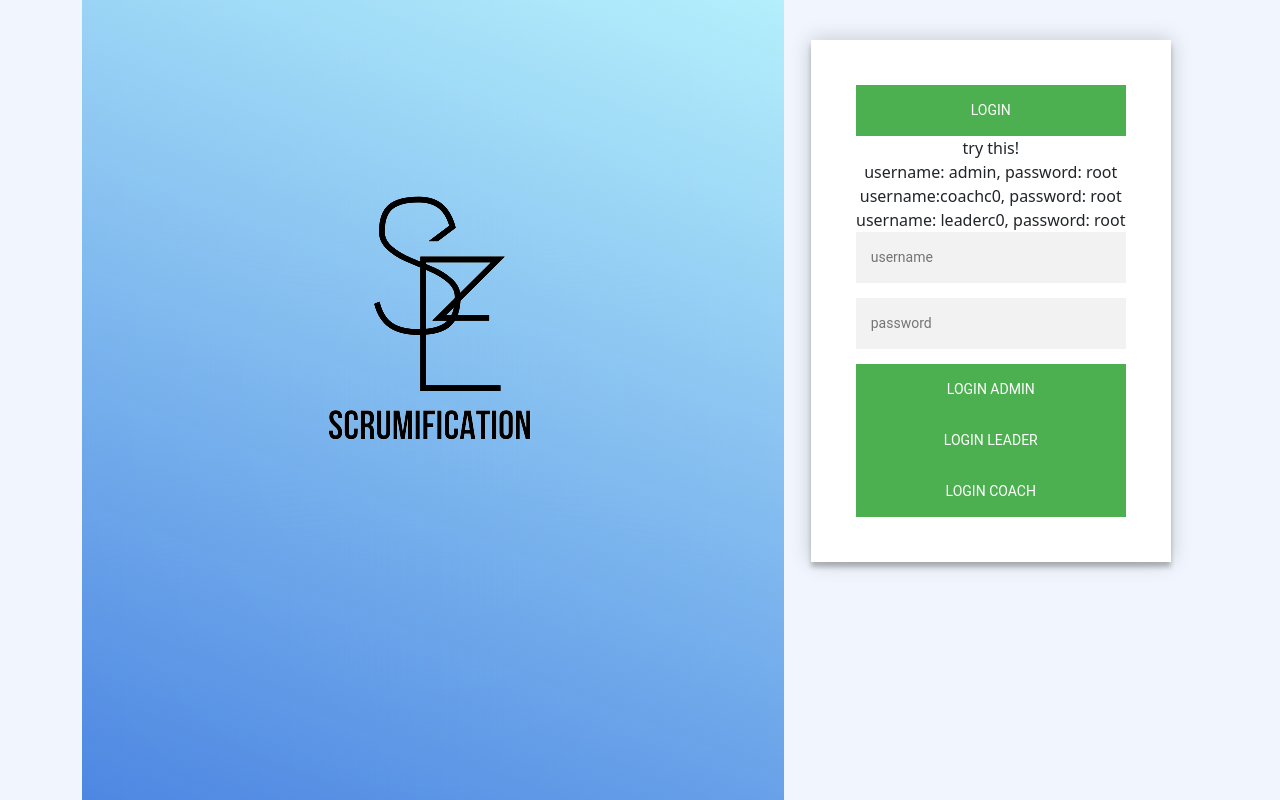
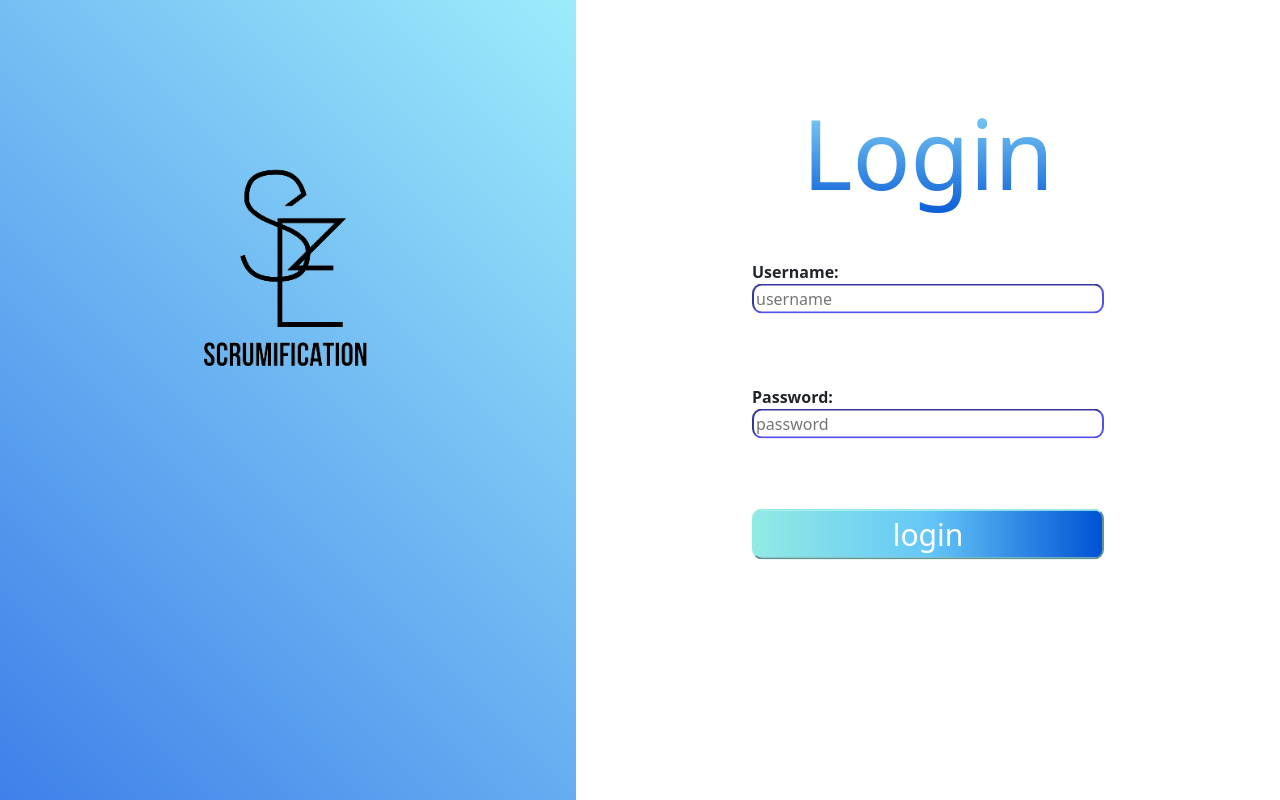
Before and after one commit to Naruson/scrumnification-frontend, a Vue app: page / in a window 1280 px wide. Built offline with nearby package versions, Linux system fonts and the light colour scheme; what vue-sweetalert2 would draw is missing.

Commit message:
edit login file frontend 27/3/2566 22.52

```diff
--- a/src/views/LoginView.vue
+++ b/src/views/LoginView.vue
@@ -4,7 +4,6 @@ import { ref } from "vue";
 import { useAccount } from "@/stores/accounts";
 import { onMounted } from "vue";
 import router from "@/router";
-import Swal from "sweetalert2";
 
 onMounted(() => {
   let authen = localStorage.getItem('isAuthen');
@@ -53,55 +52,35 @@ function login(){
   console.log(password.value);
   useAccount.dispatch("login");
 }
-
-// Swal.fire({
-//   title: 'Logged in ...',
-//   html: 'Please wait...',
-//   allowEscapeKey: false,
-//   allowOutsideClick: false,
-//   didOpen: () => {
-//     Swal.showLoading()
-//   }
-// });
 </script>
 
 
 
 <template>
 
-<div class="d-flex justify-content-between">
-
-    <div class="p-2 flex-fill bd-highlight logo-index">
+<div>
+  <div class="split left">
+  <div class="centered">
       <img id="icon" src="../assets/icon/Pink_Elegant_Lash_Makeup_Brow_artist_Beauty_Logo__1_-removebg-preview.png">
   </div>
+</div>
 
-  <div class="p-2 flex-fill bd-highlight center">
-    <div class="login-page">
-      <div class="form">
-        <button @click="login()">login</button>
-        try this!
-        <br>
-        username: admin, password: root
-        username:coachc0, password: root
-        username: leaderc0, password: root
-        <form class="register-form">
-          <input type="text" placeholder="name"/>
-          <input type="password" placeholder="password"/>
-          <input type="text" placeholder="email address"/>
-
-          <button>create</button>
-        </form>
+<div class="split2 right">
+  <div class="centered2">
+    <div>
         <form class="login-form">
-          <input type="text" placeholder="username" v-model="username"/>
-          <input type="password" placeholder="password" v-model="password"/>
-
+          <div class="fontColor" style="font-size: 600%; text-align: center;">Login</div>
+          <div style="font-weight: bold; margin-top: 10%;">Username:</div>
+          <input type="text" class="boxInputText" placeholder="username" v-model="username"/><br>
+          <div style="font-weight: bold; margin-top: 20%;">Password:</div>
+          <input type="password" class="boxInputText" placeholder="password" v-model="password"/><br>
           <router-link to="/home">
-            <button @click="loginAdmin()">login Admin</button>
+              <!-- <button @click="loginAdmin()">login Admin</button>
               <button @click="loginLeader()">login Leader</button>
-            <button @click="loginCoach()">login Coach</button>
+              <button @click="loginCoach()">login Coach</button> -->
+            <button class="buttomColorLogin" style="margin-top: 20%;" @click="login()"><div style="color: white;">login</div></button>
           </router-link>
               <!-- <p class="message">ขี้เกียจ login? <router-link to="/home" >Click me</router-link></p> -->
-
         </form>
     </div>
   </div>
@@ -137,6 +116,56 @@ function login(){
 
 <style scoped>
 
+.split {
+  height: 100%;
+  width: 45%;
+  position: fixed;
+  z-index: 1;
+  top: 0;
+  overflow-x: hidden;
+  padding-top: 20px;
+}
+
+.split2 {
+  height: 100%;
+  width: 55%;
+  position: fixed;
+  z-index: 1;
+  top: 0;
+  overflow-x: hidden;
+  padding-top: 20px;
+}
+
+.left {
+  left: 0;
+  background: rgb(62,128,233);
+  background: linear-gradient(45deg, rgba(62,128,233,1) 0%, rgba(156,236,251,1) 100%);
+}
+
+.right {
+  right: 0;
+  background-color: rgb(255, 255, 255);
+}
+
+.centered {
+  position: absolute;
+  top: 20%;
+  left: 50%;
+  transform: translate(-50%, -50%);
+  text-align: center;
+}
+.centered2 {
+  position: absolute;
+  top: 40%;
+  left: 50%;
+  transform: translate(-50%, -50%);
+  width: 50%;
+}
+
+.centered img {
+  width: 150px;
+  border-radius: 50%;
+}
 .center{
   display: block;
   margin-left: auto;
@@ -145,9 +174,10 @@ function login(){
 
 #icon{
   display: block;
-  margin-left: auto;
+  width: 140%;
+  margin-left: -20%;
   margin-right: auto;
-  margin-top: 10%;
+  margin-top: 80%;
   /* width: 50%; */
 }
 .logo-index{
@@ -163,6 +193,29 @@ top: 0px;
 background: linear-gradient(201.34deg, rgba(156, 236, 251, 0.712) 0%, rgba(0, 82, 212, 0.68) 100%);
 backdrop-filter: blur(150px);
 /* Note: backdrop-filter has minimal browser support */
+}
+
+.fontColor{
+  font-size: 72px;
+  background: -webkit-linear-gradient(rgba(156,236,251,1) 0%,rgb(0,82,212) 100%);
+  -webkit-background-clip: text;
+  -webkit-text-fill-color: transparent;
+}
+
+.boxInputText{
+  border-radius: 10px;
+  width: 100%;
+  border-color: #5151F2;
+}
+
+.buttomColorLogin{
+  font-size: 30px;
+  width: 100%;
+  border-radius: 10px;
+  border-color: rgb(145,234,228);
+  border-color: linear-gradient(90deg, rgba(145,234,228,1) 0%, rgba(101,199,247,1) 50%, rgba(0,82,212,1) 100%);
+  background: rgb(145,234,228);
+  background: linear-gradient(90deg, rgba(145,234,228,1) 0%, rgba(101,199,247,1) 50%, rgba(0,82,212,1) 100%);
 }
 
 @import url(https://fonts.googleapis.com/css?family=Roboto:300);
```
Lines whose indentation alone changed are shown as unchanged.
